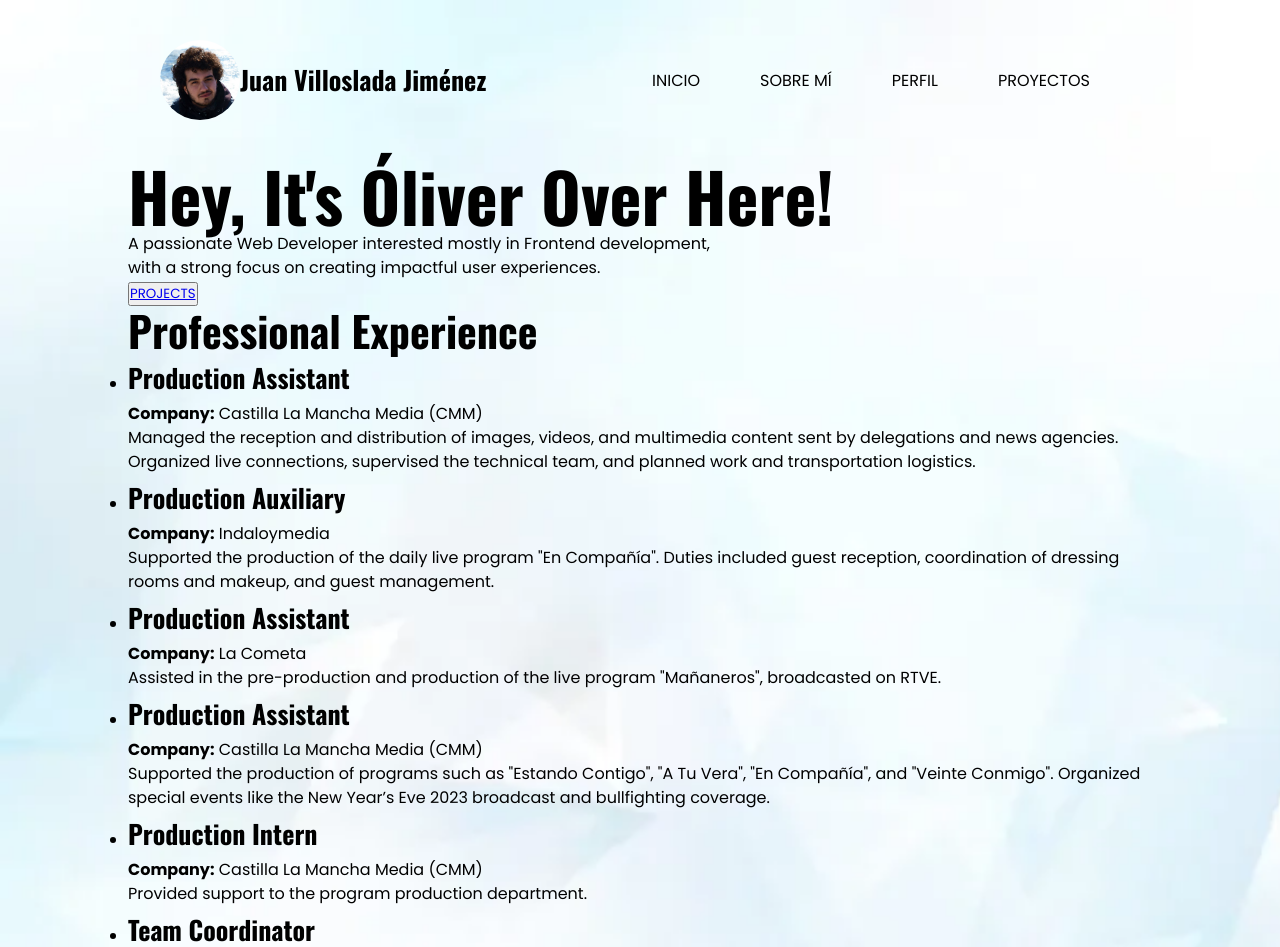
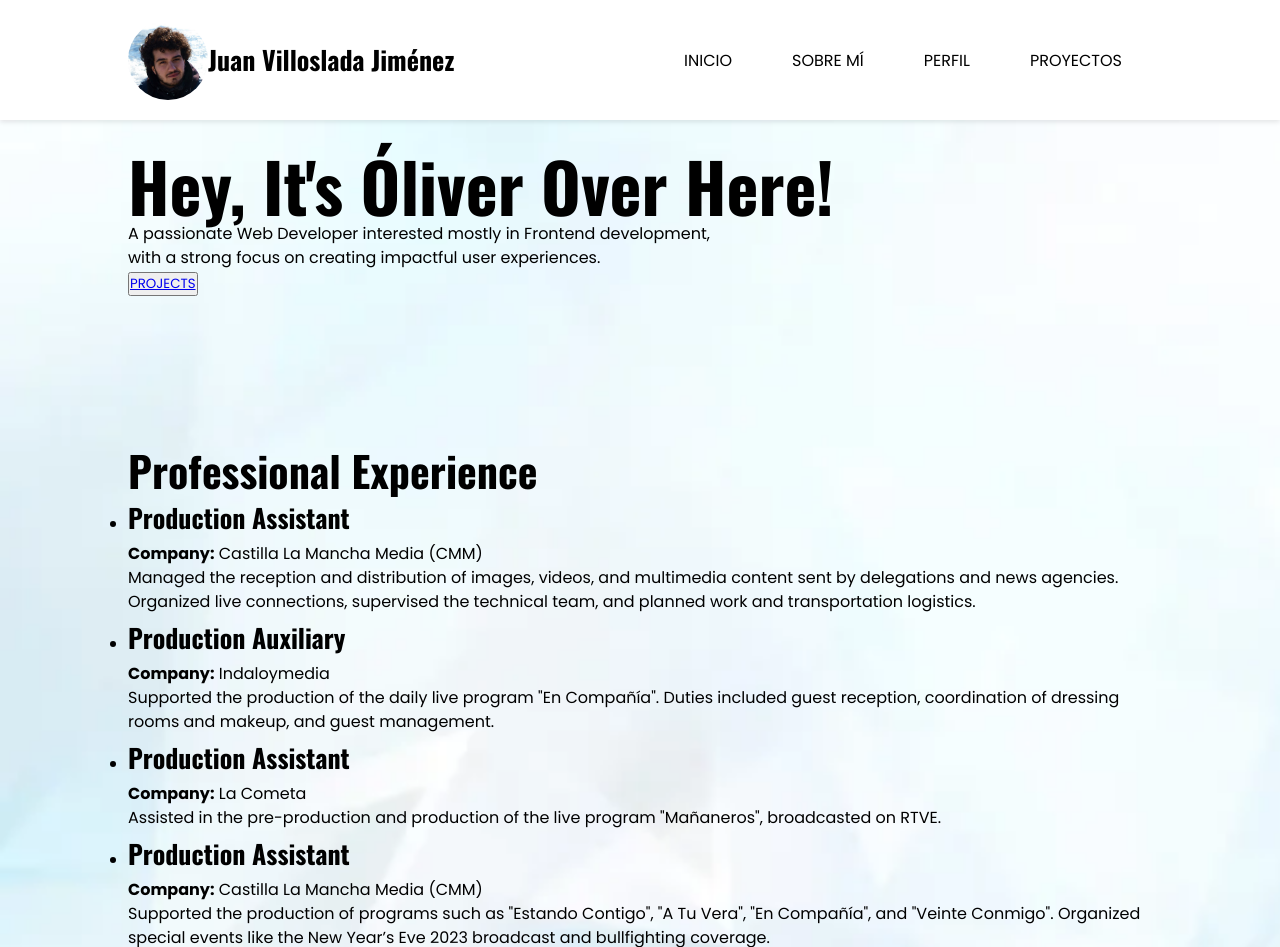
Before and after one commit to jvillos/Porfolio, a website built with Vite: page src/index.html in a window 1280 px wide. Shown: the top 947 px of the page. Built offline with nearby package versions, Linux system fonts and the light colour scheme.

Commit message:
fixed header

```diff
--- a/src/index.html
+++ b/src/index.html
@@ -21,7 +21,7 @@
         <div>
           <nav>
             <ul>
-              <li><a href="index.html">INICIO</a></li>
+              <li><a href="#sobremi">INICIO</a></li>
               <li><a href="#sobremi">SOBRE MÍ</a></li>
               <li><a href="#perfil">PERFIL</a></li>
               <li><a href="#proyectos">PROYECTOS</a></li>
@@ -34,19 +34,19 @@
     <main>
       <div class="container">
         <!-- = About section = -->
-        <section id="aboutSection">
+        <section id="sobremi">
           <h1>Hey, It's Óliver Over Here!</h1>
           <p>
             A passionate Web Developer interested mostly in Frontend
             development, <br />
             with a strong focus on creating impactful user experiences.
           </p>
-          <button><a href="#projectSection">PROJECTS</a></button>
+          <button><a href="#proyectos">PROJECTS</a></button>
         </section>
 
-        <!-- = Experience section = -->
+        <!-- Perfil profesional -->
 
-        <section id="experienceSection">
+        <section id="perfil">
           <h2>Professional Experience</h2>
           <div class="glide">
             <div class="glide__track" data-glide-el="track">
@@ -133,8 +133,8 @@
           </div>
         </section>
 
-        <!-- = Projects section = -->
-        <section id="projectSection">
+        <!-- Proyectos -->
+        <section id="proyectos">
           <h2>Projects</h2>
           <div class="projects-container">
             <div class="project-card">
--- a/src/style/_content.scss
+++ b/src/style/_content.scss
@@ -1 +1,10 @@
 @use "globals" as *;
+
+section{
+    padding-top: 150px;
+
+    @include respond-to(small) {
+        padding-top: 20px;
+        position: static;
+    }
+}
--- a/src/style/_header.scss
+++ b/src/style/_header.scss
@@ -1,7 +1,18 @@
 @use "globals" as *;
 
 header {
-    padding: 40px;
+    padding: 20px 0;
+    position: fixed;
+    top: 0;
+    left: 0;
+    width: 100%;
+    z-index: 1000;
+    background-color: $primary-white;
+    box-shadow: 0 2px 5px rgba(0, 0, 0, 0.1);
+
+    @include respond-to(small) {
+        position: static;
+    }
 
     .container {
         display: flex;
@@ -64,7 +75,6 @@ header {
 
         li {
             padding: 10px 30px;
-            border-radius: 20%;
 
             &:hover {
                 background: $primary-grey;
--- /dev/null
+++ b/src/style/_social.scss
@@ -0,0 +1 @@
+@use "globals" as *;
--- a/src/style/main.scss
+++ b/src/style/main.scss
@@ -4,4 +4,5 @@
 @use "header";
 @use "footer";
 @use "content";
+@use "social";
 @use "globals" as *;
```
